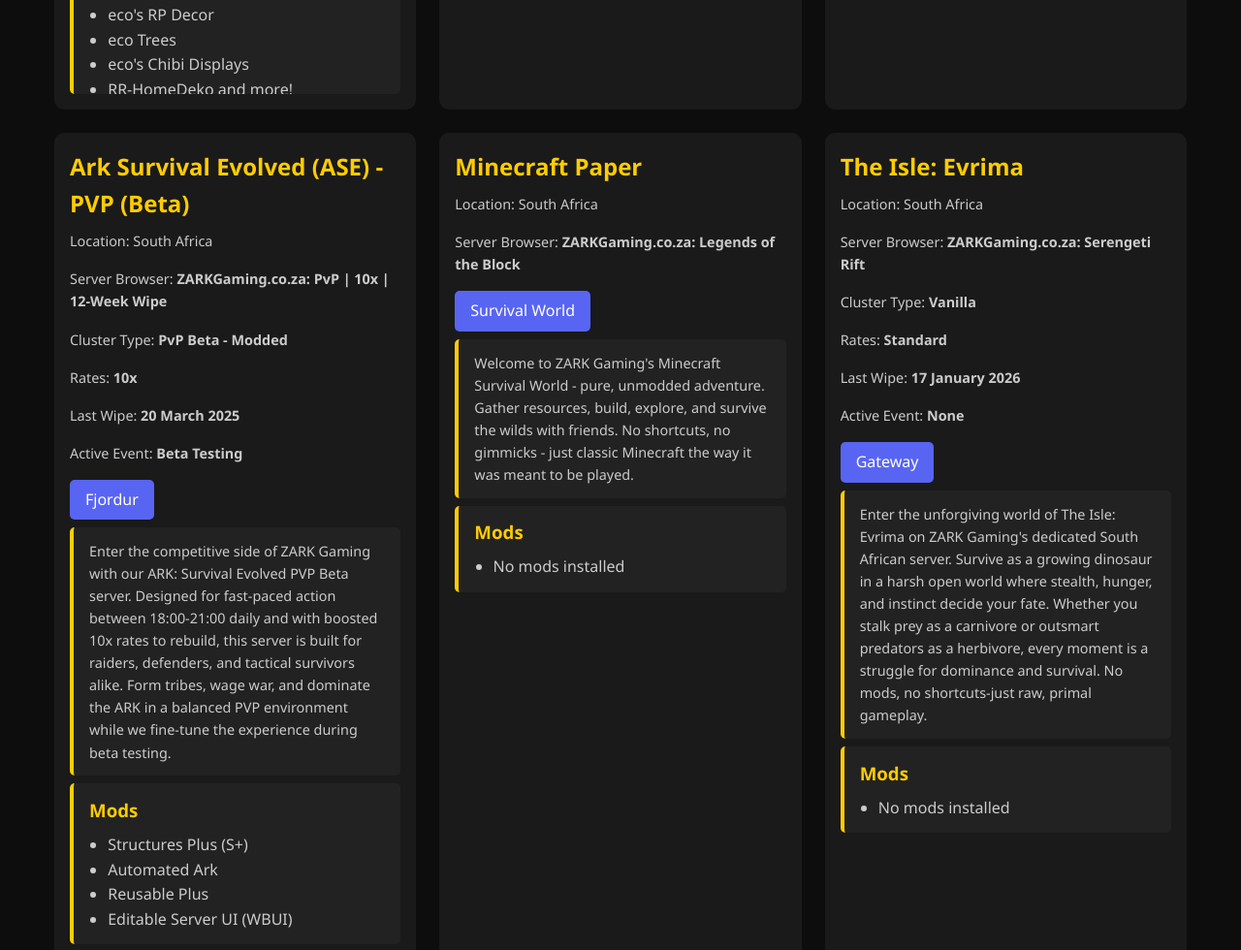
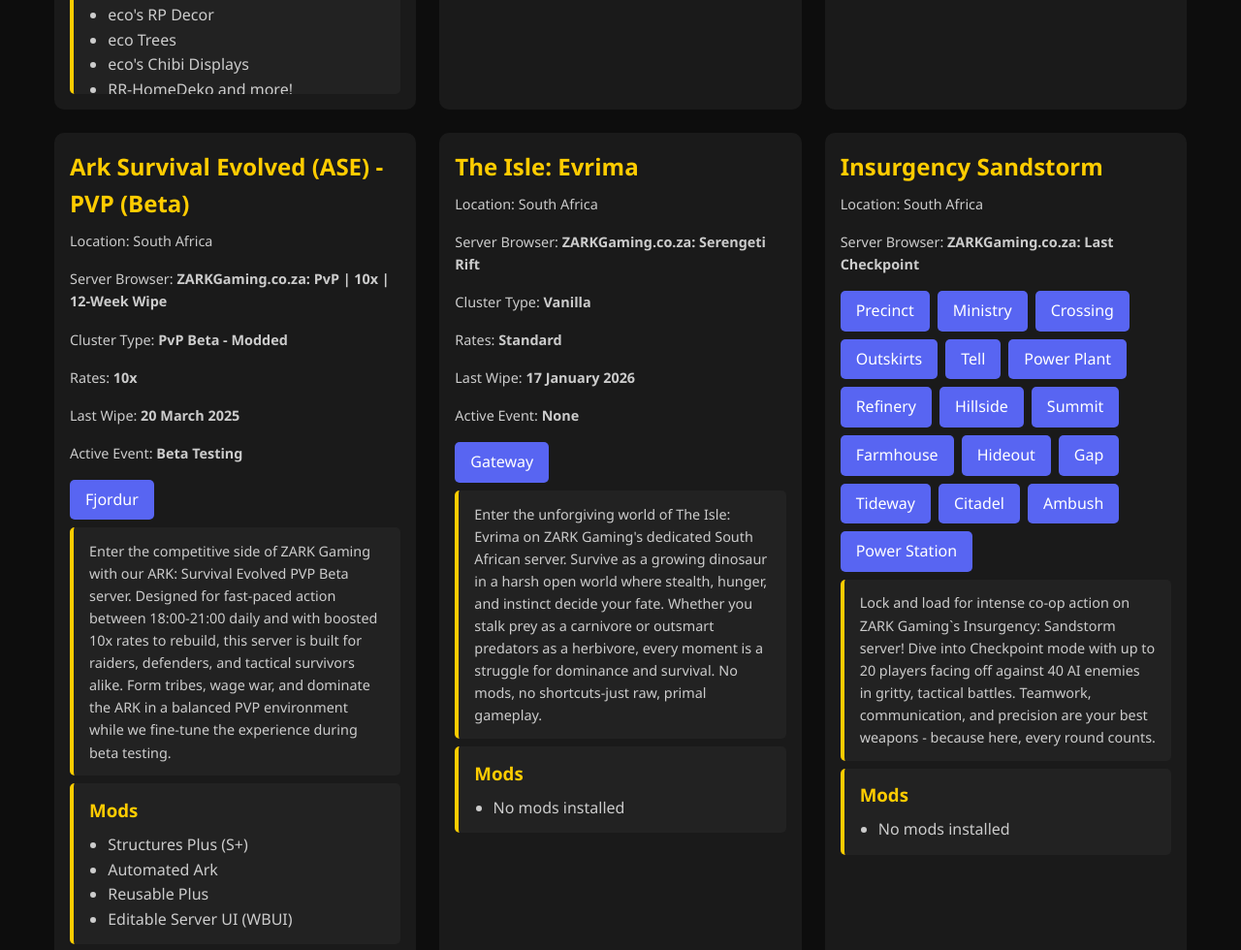
Before and after one commit to zarkgamingza/zarkgaming-site, a plain HTML site: page index.html in a window 1280 px wide. Shown: the part 1378-2358 px from the top of the page at 97% size. Drawn offline with Linux system fonts and the light colour scheme.

Commit message:
Update index.html

```diff
--- a/index.html
+++ b/index.html
@@ -286,26 +286,7 @@
         </div>
       </div>
 
-      <!-- Cluster 5: Minecraft Paper -->
-      <div class="cluster">
-        <h2>Minecraft Paper</h2>
-        <p>Location: South Africa</p>
-        <p>Server Browser: <strong>ZARKGaming.co.za: Legends of the Block</strong></p>
-        <div class="maps">
-          <div class="map-button">Survival World</div>
-        </div>
-        <div class="notes">
-          Welcome to ZARK Gaming's Minecraft Survival World - pure, unmodded adventure. Gather resources, build, explore, and survive the wilds with friends. No shortcuts, no gimmicks - just classic Minecraft the way it was meant to be played.
-        </div>
-        <div class="mods">
-          <h3>Mods</h3>
-          <ul>
-            <li>No mods installed</li>
-          </ul>
-        </div>
-      </div>
-
-      <!-- Cluster 6: The Isle - Evrima -->
+      <!-- Cluster 5: The Isle - Evrima -->
 	  <div class="cluster">
   		<h2>The Isle: Evrima</h2>
   		<p>Location: South Africa</p>
@@ -328,7 +309,7 @@
         </div>
       </div>
 
-      <!-- Cluster 7: Insurgency Sandstorm -->
+      <!-- Cluster 6: Insurgency Sandstorm -->
       <div class="cluster">
         <h2>Insurgency Sandstorm</h2>
         <p>Location: South Africa</p>
```
